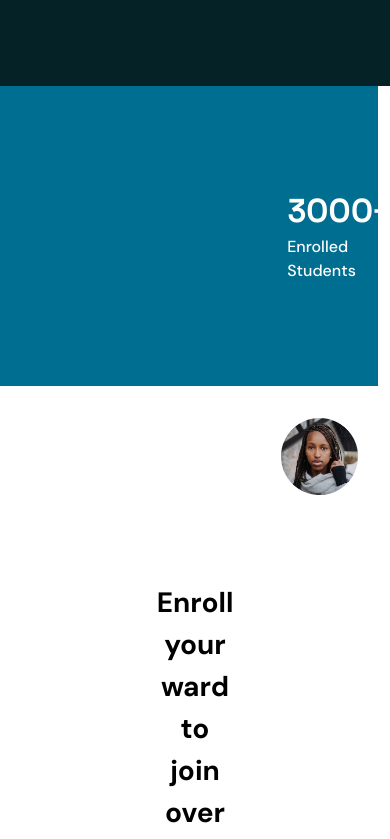
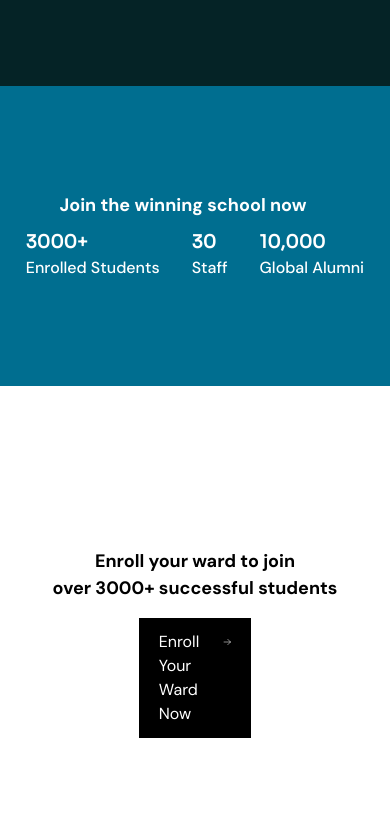
Before and after one commit to theboybrey/Deutsche-International-Project, a React (Vite) app in the folder client/: page / in a window 390 px wide. Shown: the part 3765-4604 px from the top of the page. Built offline with nearby package versions, Linux system fonts and the light colour scheme; a web font is replaced by a local one.

Commit message:
Added styling to the app's mobile view

```diff
--- a/client/src/App.css
+++ b/client/src/App.css
@@ -399,7 +399,7 @@ header {
     transform: scaleX(2rem);
     transition: ease-in-out cubic-bezier(0.175, 0.885, 0.32, 1.275);
     animation-name: slide-in-from-top;
-    animation-duration: .9s;
+    animation-duration: 0.9s;
     animation-fill-mode: forwards;
   }
 
@@ -412,66 +412,123 @@ header {
     }
   }
 
-    .hero-caption, .news-caption{
+  .hero-caption,
+  .news-caption {
     font-size: 22px;
   }
 
   /* Course Section */
-    .courses-section{
+  .courses-section {
     display: flex !important;
     flex-direction: column !important;
     padding: 0 2rem;
     margin-top: -2rem;
   }
 
-    .first-course, .second-course {
+  .first-course,
+  .second-course {
     border-bottom: 2px solid #eee !important;
   }
 
   /* News Section */
-    .news-section{
+  .news-section {
     flex-direction: column;
     padding: 0 4rem !important;
     gap: 2rem !important;
   }
 
-
-    .news-img{
+  .news-img {
     height: 320px;
     width: 350px;
   }
 
-    .news-img-caption{
+  .news-img-caption {
     top: 85%;
   }
 
-    .news-first ,.news-sec ,
+  .news-first,
+  .news-sec,
   .news-third {
     background-size: cover;
     box-shadow: inset 0 10px 200px #000;
   }
 
-
   /* Acknowledgement Section */
-      .ack-text{
+  .ack-text {
     font-size: 18px;
   }
 
-      .ack-img{
+  .ack-img {
     width: 30%;
     background-repeat: no-repeat;
   }
 
-      .readMoreBtn{
+  .readMoreBtn {
     margin-top: 1rem !important;
   }
 
+  /* School Stats */
+  .school-stats {
+    width: 101vw;
+    margin: 0 -18px !important;
+    justify-content: center;
+    align-items: left;
+    padding: 1rem !important;
+    display: flex !important;
+    flex-direction: column;
+    gap: 10px;
+  }
 
-      /* School Stats */
+  .school-ads {
+    font-weight: 600;
+    text-align: center;
+    font-size: 18px;
+    font-family: 'DM Sans';
+  }
+
+  .stats {
+    margin: 0 !important;
+    font-weight: 500;
+  }
+
+
+  .enrolled-students h2,
+  .number-of-staff h2,
+  .global-alumni h2 {
+    font-size: 18px !important;
+    font-family: "Sora";
+    font-weight: bold;
+  }
+
+  .alumni-images img{
+    width: 100vw;
+    height: 470px;
+    justify-content: center;
+    display: none;
+    align-items: center;
+    margin-left: 1rem;
+  }
+
+  .alumni-text-section{
+    display: flex;
+    flex-direction: column;
+    top: 10%;
+    height: 400px;
+    justify-content: center;
+    align-items: center;
+  }
+
+  .alumni-text-section .enroll-ads{
+    font-size: 18px;
+    /* position: absolute; */
+    width: 100vw !important;
+    text-align: center !important;
 
   }
 
 
+}
+
 /* Tablets */
 @media screen and (min-width: 640px) and (max-width: 1023px) {
 }
--- a/client/src/pages/LandingPage.jsx
+++ b/client/src/pages/LandingPage.jsx
@@ -170,12 +170,12 @@ const LandingPage = () => {
           </div>
 
           <div className="alumni-text-section">
-            <p className='mb-4'>Enroll your ward to join <br />
+            <p className='mb-4 enroll-ads'>Enroll your ward to join <br />
               over 3000+ successful students</p>
 
             {/* Join Us Button */}
 
-            <div className="btn justify-center mb">
+            <div className="btn justify-center mb ">
               <Link to={'/login'} className="bg-black text-white py-3 px-5 flex gap-2">Enroll Your Ward Now
                 <svg xmlns="http://www.w3.org/2000/svg" fill="none" viewBox="0 0 24 24" strokeWidth={1.5} stroke="currentColor" className="w-6 h-6">
                   <path strokeLinecap="round" strokeLinejoin="round" d="M13.5 4.5L21 12m0 0l-7.5 7.5M21 12H3" />
```
Lines whose indentation alone changed are shown as unchanged.
